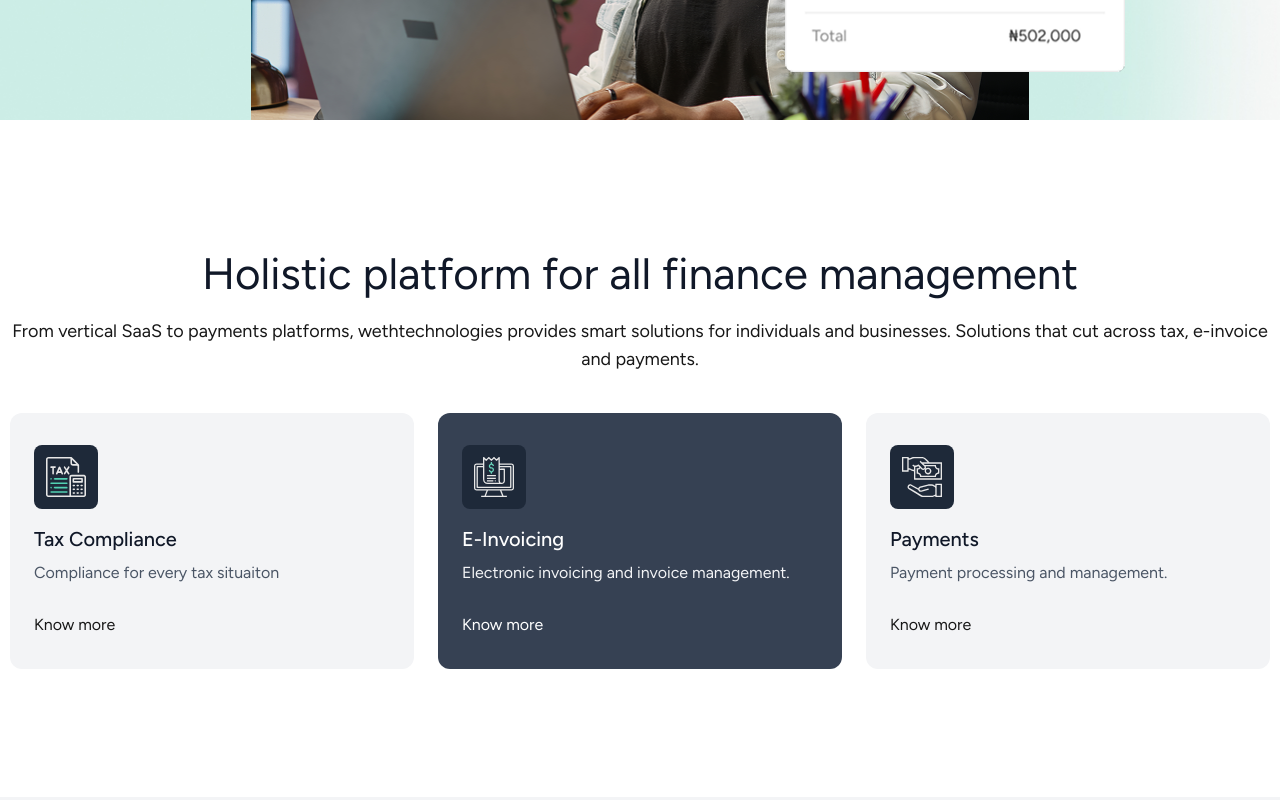
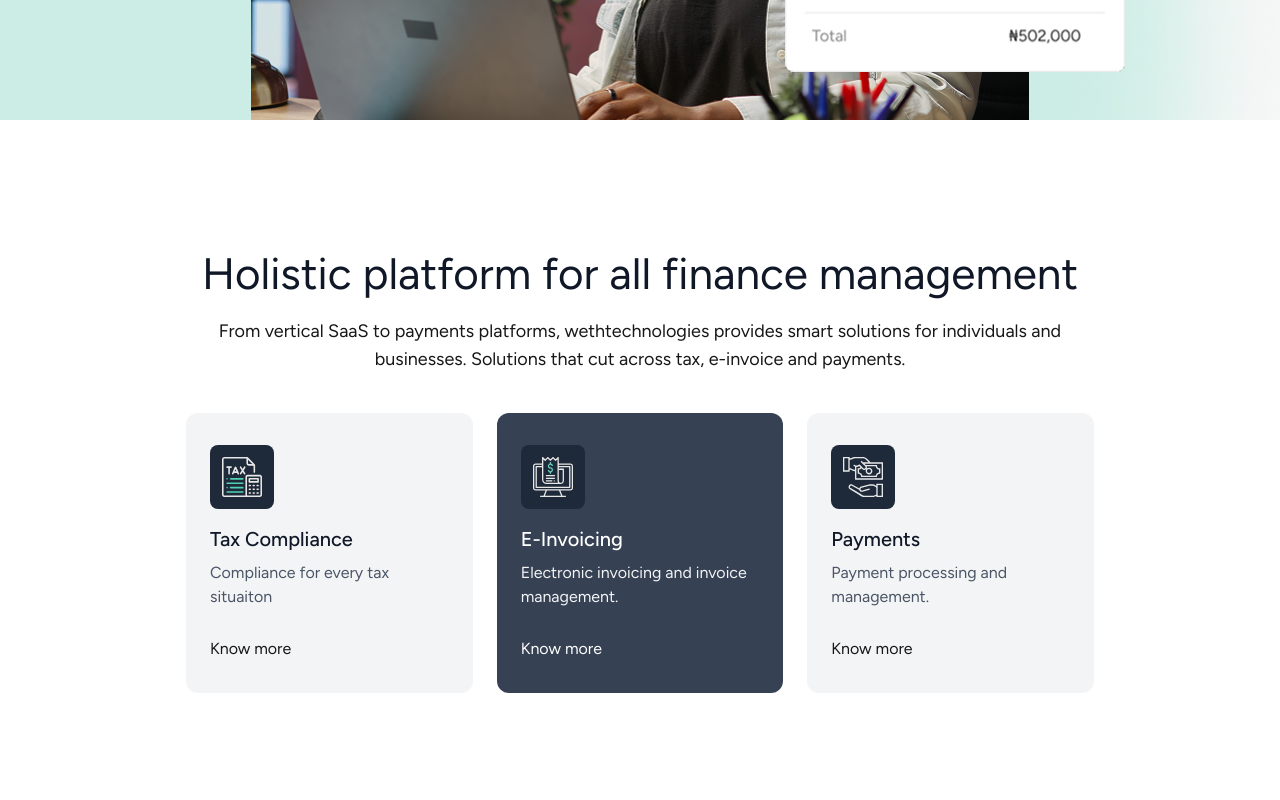
Before and after one commit to olabanjy/wethtech-landing, a Next.js app: page / in a window 1280 px wide. Shown: the part 1100-1900 px from the top of the page. Built offline with nearby package versions, Linux system fonts and the light colour scheme.

Commit message:
quick fix

```diff
--- a/src/components/home/service.jsx
+++ b/src/components/home/service.jsx
@@ -22,7 +22,7 @@
   ];
 
   return (
-    <section className="py-16 lg:py-32 mx-automax-w-[58rem] px-2.5">
+    <section className="py-16 lg:py-32 mx-auto max-w-[58rem] px-2.5">
       <div className="text-center mb-10 max-w-[23.4rem] lg:max-w-full mx-auto">
         <h4 className="text-gray-900 text-3xl lg:text-[2.75rem] mb-7 lg:mb-4">
           Holistic platform for all finance management
```
